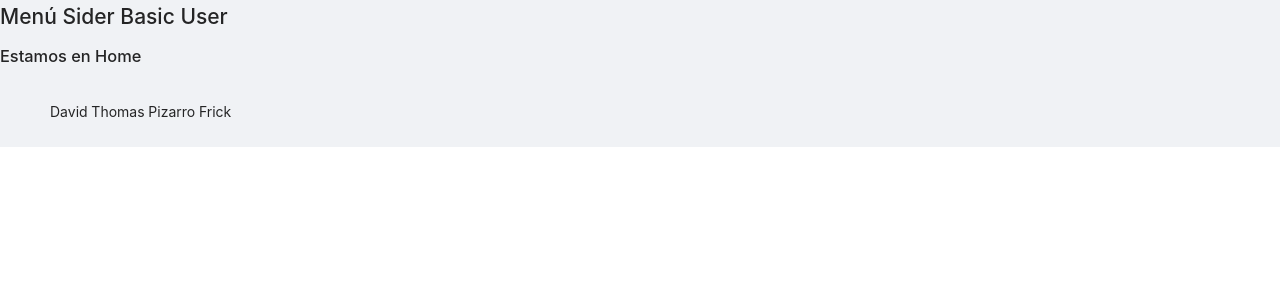
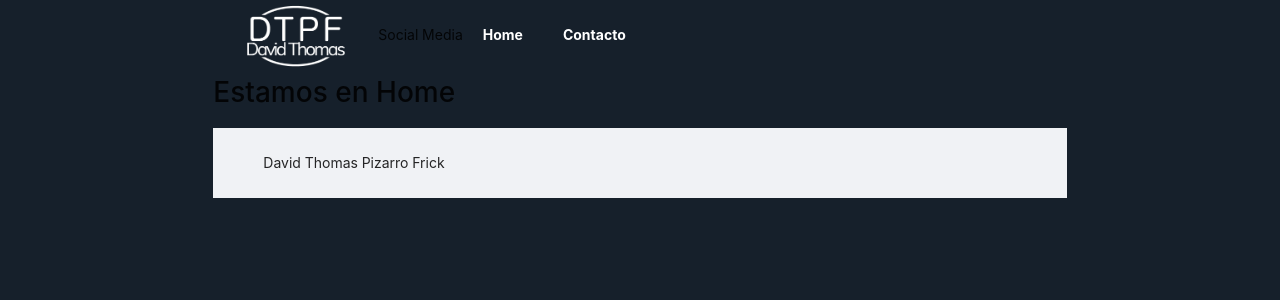
Before and after one commit to DTPF/portfolio.frontend, a React (Create React App) app: page / in a window 1280 px wide. Shown: the top 300 px of the page. Built offline with nearby package versions, Linux system fonts and the light colour scheme.

Commit message:
Programming LayoutBasic structure and MenuWeb component

```diff
--- /dev/null
+++ b/src/components/Web/MenuTop/MenuTop.js
@@ -0,0 +1,25 @@
+import React, { useState, useEffect } from "react";
+import { Menu } from "antd";
+import { Link } from "react-router-dom";
+import logoWhite from "../../../assets/img/png/logo-white.png";
+
+import "./MenuTop.scss";
+
+export default function MenuTop() {
+  return (
+    <Menu className="menu-top" mode="horizontal">
+        <Menu.Item className="menu-top__logo">
+            <Link to={"/"}>
+                <img src={logoWhite} alt="David Thomas Pizarro Frick" />
+            </Link>
+        </Menu.Item>
+        <Menu.Item className="menu-top__item">
+            <Link to={"/"}>Home</Link>
+        </Menu.Item>
+        <Menu.Item className="menu-top__item">
+            <Link to={"/contact"}>Contacto</Link>
+        </Menu.Item>
+        <div>Social Media</div>
+    </Menu>
+  );
+}
--- /dev/null
+++ b/src/components/Web/MenuTop/MenuTop.scss
@@ -0,0 +1,28 @@
+@import "../../../scss/index.scss";
+
+.menu-top {
+  position: sticky;
+  top: 0;
+  background-color: $background-dark-web;
+  border: 0;
+  display: flex;
+  align-items: center;
+  li {
+    border: 0 !important;
+    a {
+      color: #fff !important;
+      font-weight: bold;
+      &:hover {
+        color: $primary-color !important;
+      }
+    }
+  }
+  &__logo {
+    margin: 0 !important;
+    img {
+      width: 125px;
+      padding-right: 0;
+      padding-left: 0;
+    }
+  }
+}
--- /dev/null
+++ b/src/components/Web/MenuTop/index.js
@@ -0,0 +1 @@
+export { default } from "./MenuTop";
--- a/src/index.js
+++ b/src/index.js
@@ -1,7 +1,7 @@
 import React from 'react';
 import ReactDOM from 'react-dom';
 import 'antd/dist/antd.css';
-import './index.css';
+import './index.scss';
 import App from './App';
 import * as serviceWorker from './serviceWorker';
 
--- a/src/index.css
+++ b/src/index.scss
@@ -1,3 +1,5 @@
+@import "./scss/index.scss";
+
 body {
   margin: 0;
   font-family: -apple-system, BlinkMacSystemFont, 'Segoe UI', 'Roboto', 'Oxygen',
@@ -5,6 +7,7 @@ body {
     sans-serif;
   -webkit-font-smoothing: antialiased;
   -moz-osx-font-smoothing: grayscale;
+  background-color: $background-dark-web;
 }
 
 code {
--- a/src/layouts/LayoutBasic.js
+++ b/src/layouts/LayoutBasic.js
@@ -1,22 +1,24 @@
 import React from "react";
 import { Route, Switch } from "react-router-dom";
-import { Layout } from "antd";
+import { Layout, Row, Col } from "antd";
+import MenuTop from "../components/Web/MenuTop";
 
 import "./LayoutBasic.scss";
 
 export default function LayoutBasic({ routes }) {
 //   const { routes } = props;
-  const { Content, Footer } = Layout;
+  const { Footer } = Layout;
+
   return (
-    <Layout>
-      <h2>Menú Sider Basic User</h2>
-      <Layout>
-        <Content>
-          <LoadRoutes routes={routes} />
-        </Content>
+    <Row>
+      <Col lg={4} />
+      <Col span={24} lg={16}>
+        <MenuTop />
+        <LoadRoutes routes={routes} />
         <Footer>David Thomas Pizarro Frick</Footer>
-      </Layout>
-    </Layout>
+      </Col>
+      <Col lg={4} />
+    </Row>
   );
 }
 
--- a/src/scss/_variables.scss
+++ b/src/scss/_variables.scss
@@ -30,6 +30,7 @@ $background-dark-light: #252527;
 $background-dark: #000;
 $background-success: #84b84c1f;
 $background-error: #ff00001f;
+$background-dark-web: #16202b;
 
 $success: #84b84c;
 $error: #f00;
```
